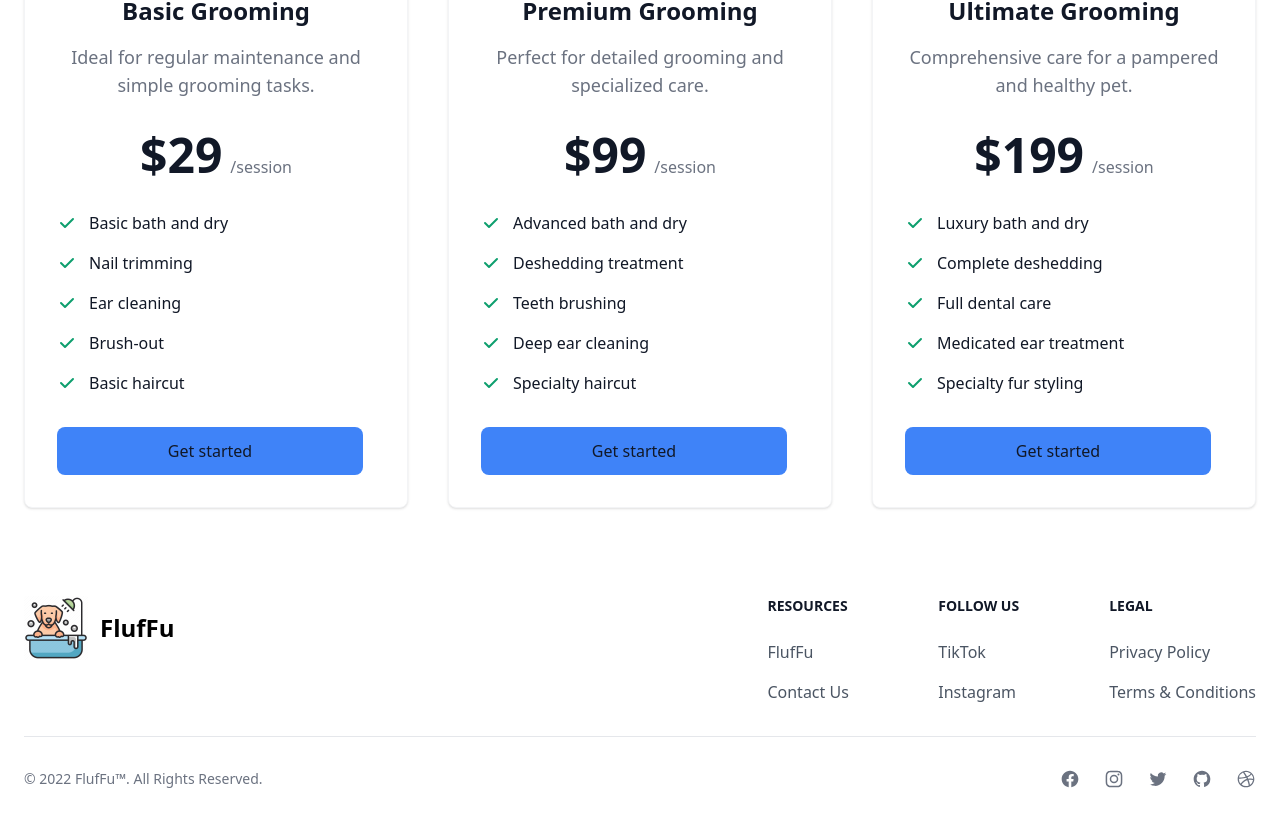
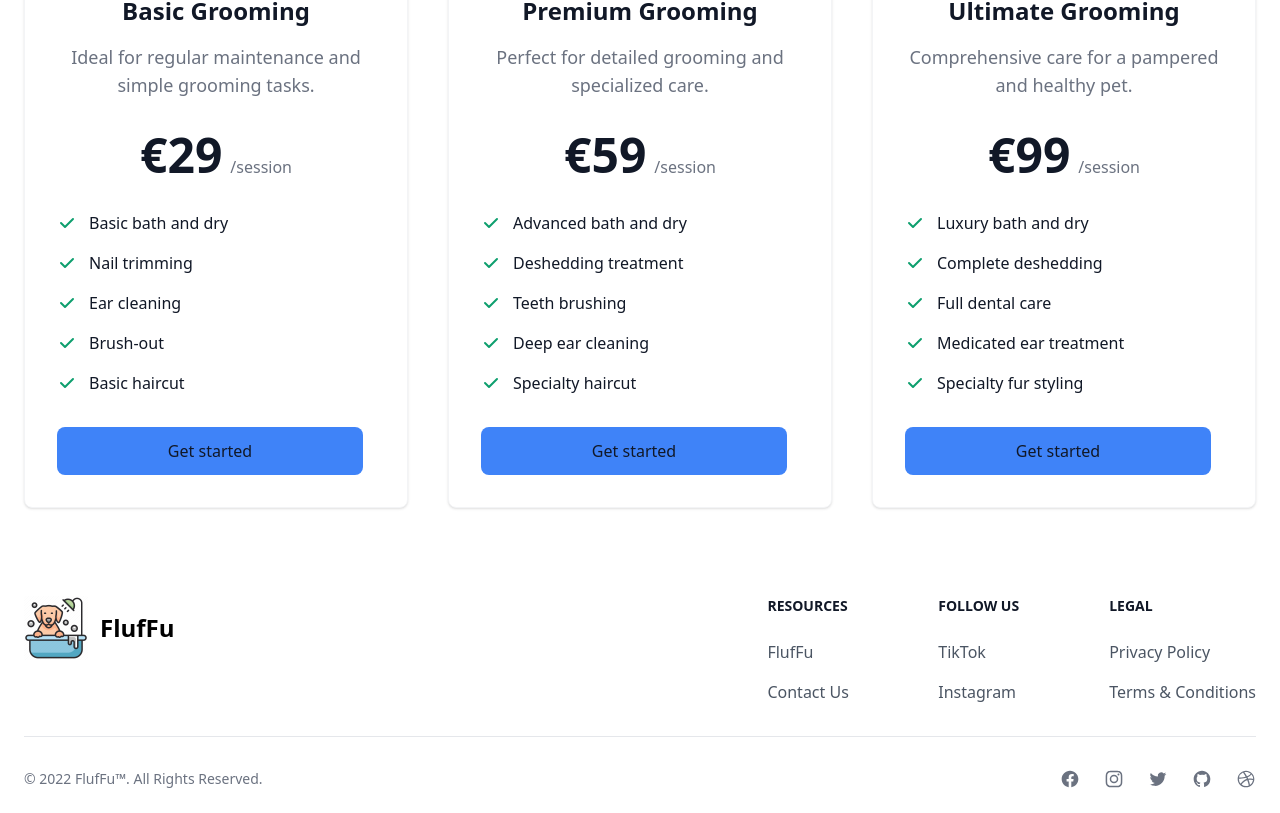
Before and after one commit to haruntoker/react-dog-grooming-website, a React (Vite) app: page / in a window 1280 px wide. Shown: the part 1578-2391 px from the top of the page. Built offline with nearby package versions, Linux system fonts and the light colour scheme; a web font is replaced by a local one.

Commit message:
price updated

```diff
--- a/src/components/PriceTage.jsx
+++ b/src/components/PriceTage.jsx
@@ -14,7 +14,7 @@ export default function PriceTage() {
               <h3 className="mb-4 text-2xl font-semibold">Basic Grooming</h3>
               <p className="font-light text-gray-500 sm:text-lg dark:text-gray-400">Ideal for regular maintenance and simple grooming tasks.</p>
               <div className="flex justify-center items-baseline my-8">
-                  <span className="mr-2 text-5xl font-extrabold">$29</span>
+                  <span className="mr-2 text-5xl font-extrabold">€29</span>
                   <span className="text-gray-500 dark:text-gray-400">/session</span>
               </div>
               {/* <!-- List --> */}
@@ -52,7 +52,7 @@ export default function PriceTage() {
               <h3 className="mb-4 text-2xl font-semibold">Premium Grooming</h3>
               <p className="font-light text-gray-500 sm:text-lg dark:text-gray-400">Perfect for detailed grooming and specialized care.</p>
               <div className="flex justify-center items-baseline my-8">
-                  <span className="mr-2 text-5xl font-extrabold">$99</span>
+                  <span className="mr-2 text-5xl font-extrabold">€59</span>
                   <span className="text-gray-500 dark:text-gray-400">/session</span>
               </div>
               {/* <!-- List --> */}
@@ -90,7 +90,7 @@ export default function PriceTage() {
               <h3 className="mb-4 text-2xl font-semibold">Ultimate Grooming</h3>
               <p className="font-light text-gray-500 sm:text-lg dark:text-gray-400">Comprehensive care for a pampered and healthy pet.</p>
               <div className="flex justify-center items-baseline my-8">
-                  <span className="mr-2 text-5xl font-extrabold">$199</span>
+                  <span className="mr-2 text-5xl font-extrabold">€99</span>
                   <span className="text-gray-500 dark:text-gray-400">/session</span>
               </div>
               {/* <!-- List --> */}
```
